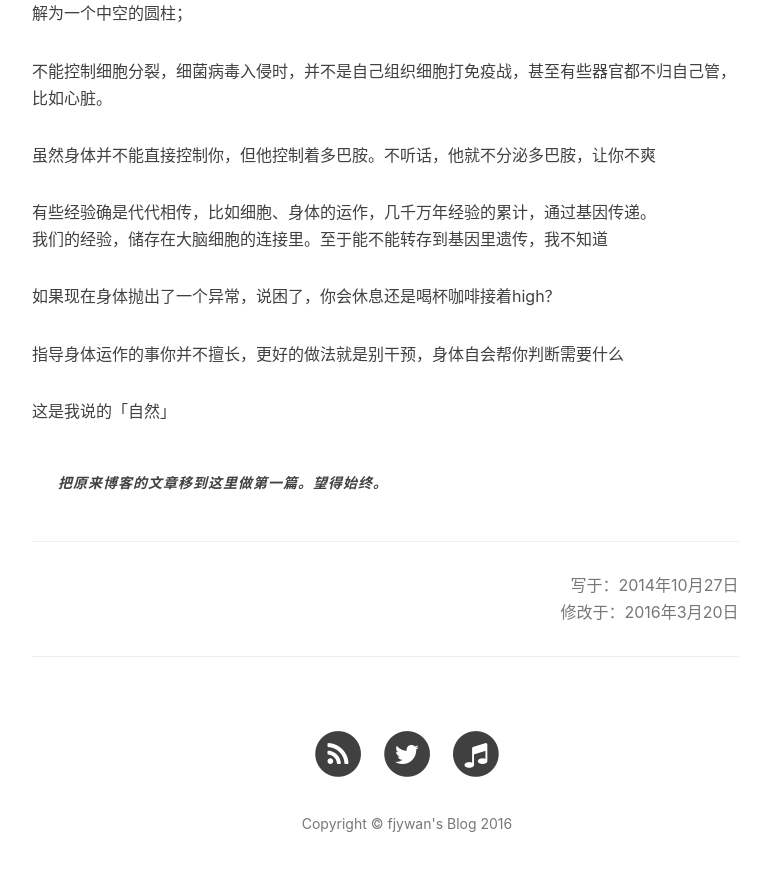
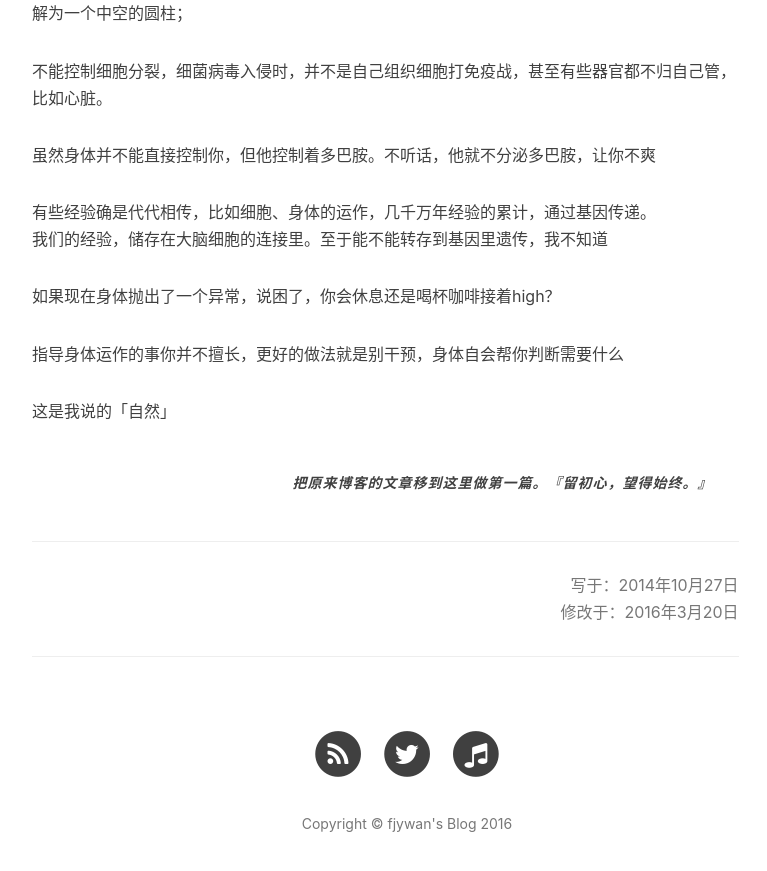
Before and after one commit to xiaoshude/xiaoshude.github.io, a Jekyll site: the page built from _posts/2016-03-20-non-intervention.markdown, in a window 1280 px wide and 900 px high, scrolled down 1372 px. Shown: the top 871 px of the window, without its empty margins (233-1000 px from the left). Built offline with Jekyll 4.4.1, drawn with Linux system fonts in a browser that asks for light colours; nearby versions of some CDN libraries; comment, search, counter and statistics services are not loaded.

Commit message:
style amend

```diff
--- a/_posts/2016-03-20-non-intervention.markdown
+++ b/_posts/2016-03-20-non-intervention.markdown
@@ -50,8 +50,9 @@ you'll know when you need something . if you aren't sure if you need it , you do
 指导身体运作的事你并不擅长，更好的做法就是别干预，身体自会帮你判断需要什么
 
 这是我说的「自然」
-
-<i class="btn">把原来博客的文章移到这里做第一篇。望得始终。</i>
+<p class="text-right">
+  <i class="btn">把原来博客的文章移到这里做第一篇。『留初心，望得始终。』</i>
+</p>
 
 <hr>
 <p class="text-right text-muted">
```
